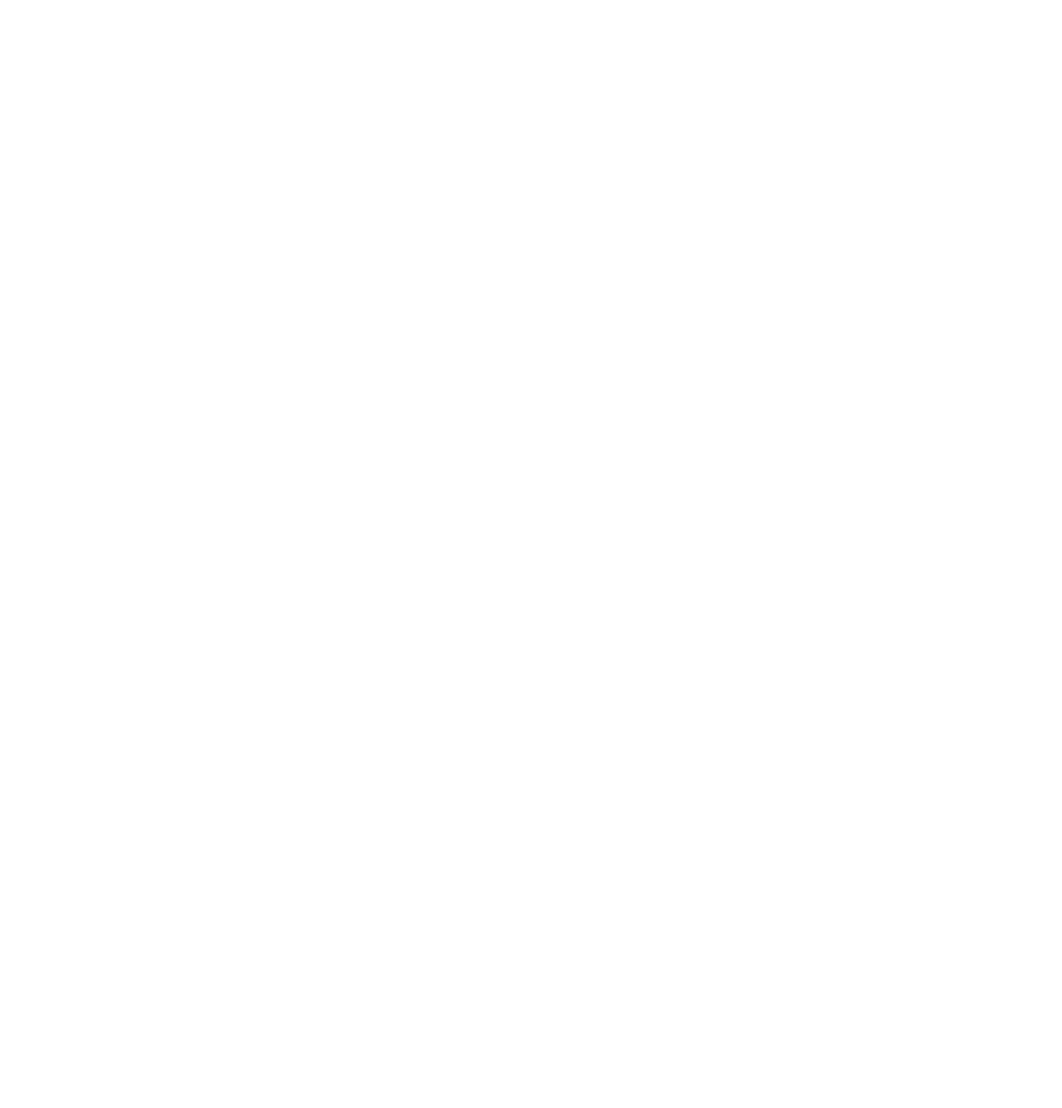
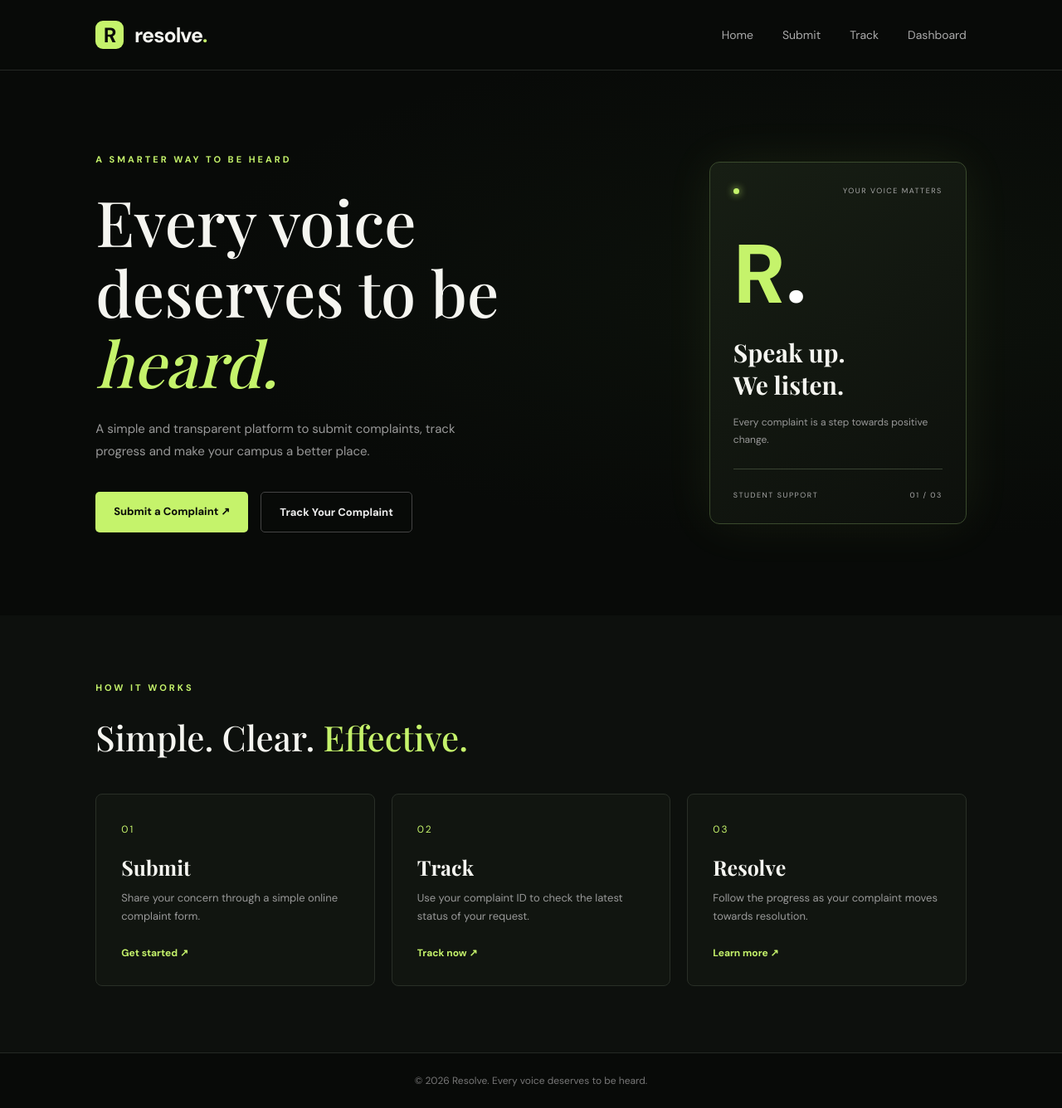
Before and after one commit to Huolong21/resolve-grievance-system, a Flask app: page / in a window 1280 px wide. Before the commit the page is empty. Shown: the whole page at 83% size. Before the commit the page ends 800 px from the top, so only its background shows below. Run offline with Flask 3, Linux system fonts and the light colour scheme; some web fonts are replaced.

Commit message:
Create home.html with hero and features sections
Added a new home page layout with sections for hero content and features.

```diff
--- a/templates/home.html
+++ b/templates/home.html
@@ -1 +1,80 @@
-<!-- templates folder -->
+{% extends "base.html" %}
+
+{% block title %}Home | Resolve{% endblock %}
+
+{% block content %}
+
+<section class="hero">
+    <div class="hero-content">
+        <p class="eyebrow">A SMARTER WAY TO BE HEARD</p>
+
+        <h1>
+            Every voice<br>
+            deserves to be <span>heard.</span>
+        </h1>
+
+        <p class="hero-description">
+            A simple and transparent platform to submit complaints,
+            track progress and make your campus a better place.
+        </p>
+
+        <div class="hero-buttons">
+            <a href="/submit" class="btn-primary">Submit a Complaint ↗</a>
+            <a href="/track" class="btn-secondary">Track Your Complaint</a>
+        </div>
+    </div>
+
+    <div class="hero-card">
+        <div class="card-top">
+            <span class="live-dot"></span>
+            <span>YOUR VOICE MATTERS</span>
+        </div>
+
+        <div class="big-r">R<span>.</span></div>
+
+        <h3>Speak up.<br>We listen.</h3>
+
+        <p>Every complaint is a step towards positive change.</p>
+
+        <div class="card-line"></div>
+
+        <div class="card-bottom">
+            <span>STUDENT SUPPORT</span>
+            <span>01 / 03</span>
+        </div>
+    </div>
+</section>
+
+<section class="features">
+    <div class="section-heading">
+        <p class="eyebrow">HOW IT WORKS</p>
+        <h2>Simple. Clear. <span>Effective.</span></h2>
+    </div>
+
+    <div class="feature-grid">
+
+        <div class="feature-card">
+            <span class="feature-number">01</span>
+            <h3>Submit</h3>
+            <p>Share your concern through a simple online complaint form.</p>
+            <a href="/submit">Get started ↗</a>
+        </div>
+
+        <div class="feature-card">
+            <span class="feature-number">02</span>
+            <h3>Track</h3>
+            <p>Use your complaint ID to check the latest status of your request.</p>
+            <a href="/track">Track now ↗</a>
+        </div>
+
+        <div class="feature-card">
+            <span class="feature-number">03</span>
+            <h3>Resolve</h3>
+            <p>Follow the progress as your complaint moves towards resolution.</p>
+            <a href="/track">Learn more ↗</a>
+        </div>
+
+    </div>
+</section>
+
+{% endblock %}
```
